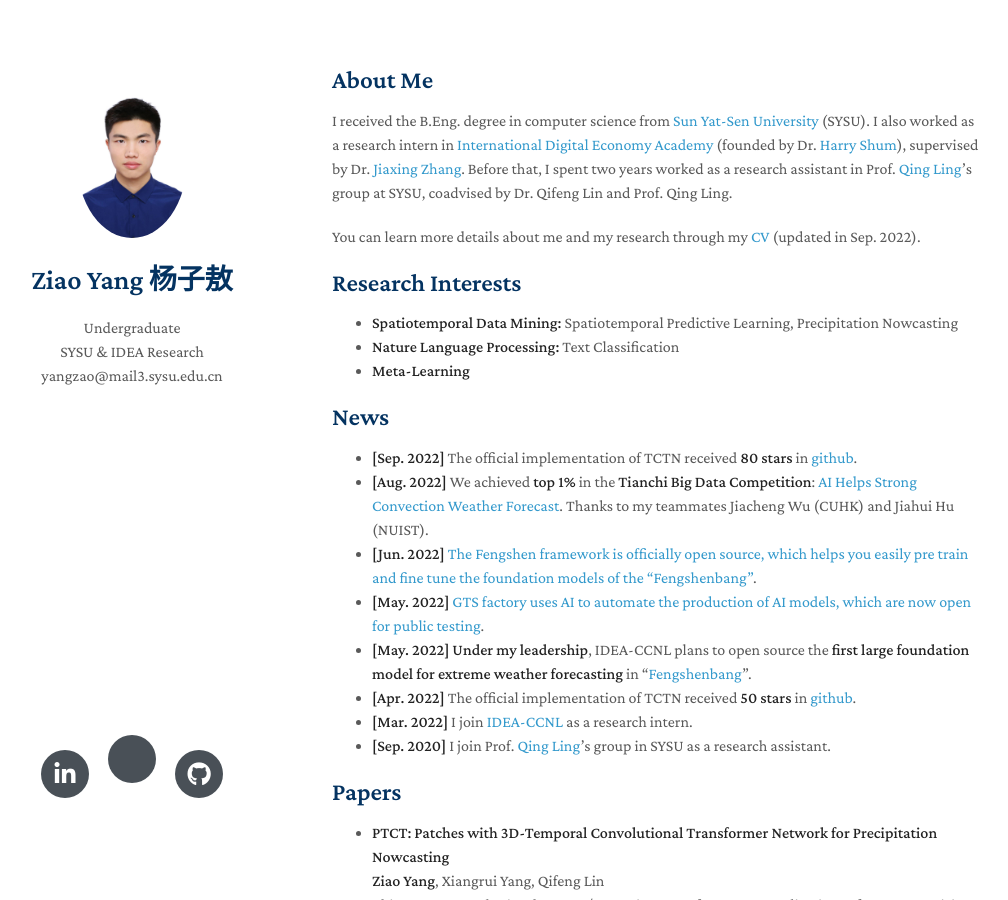
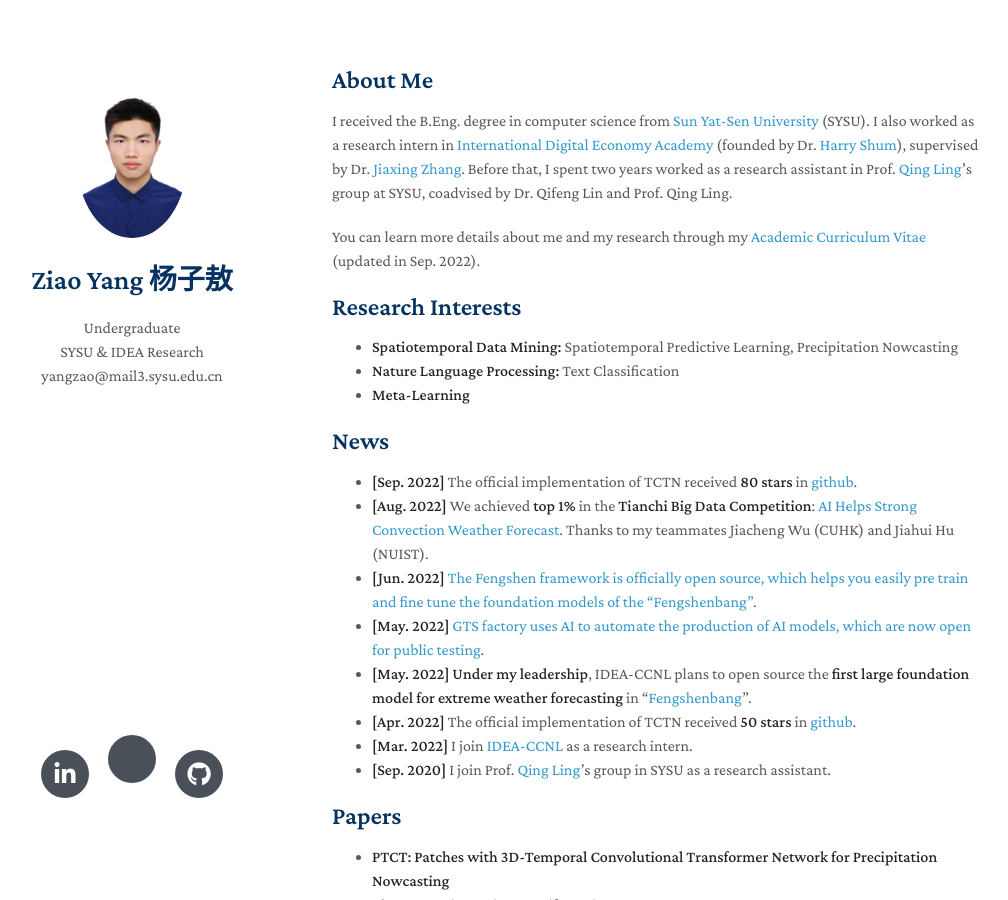
Before and after one commit to yangziao56/homepage, a Jekyll site: the page built from index.md, in a window 1280 px wide and 900 px high. Shown: the whole window, without its empty margins (138-1146 px from the left). Built offline with Jekyll 4.4.1, drawn with Linux system fonts in a browser that asks for light colours; nearby versions of some CDN libraries; a style sheet for code colours, icons or effects is not loaded; our own code applies the rules of GitHub Pages for plain Markdown files.

Commit message:
Update index.md
Signed-off-by: Ziao Yang <70676524+yangziao56@users.noreply.github.com>

```diff
--- a/index.md
+++ b/index.md
@@ -6,7 +6,7 @@
 
 I received the B.Eng. degree in computer science from [Sun Yat-Sen University](https://www.sysu.edu.cn/sysuen/) (SYSU). I also worked as a research intern in [International Digital Economy Academy](https://idea.edu.cn/en/about-idea.html) (founded by Dr. [Harry Shum](https://idea.edu.cn/en/about-team/harry_shum.html)), supervised by Dr. [Jiaxing Zhang](https://idea.edu.cn/en/person/zhangjiaxing.html). Before that,  I spent two years worked as a research assistant in Prof. [Qing Ling](http://home.ustc.edu.cn/~qingling/)'s group at SYSU, coadvised by Dr. Qifeng Lin and Prof. Qing Ling.
 
-You can learn more details about me and my research through my [CV](https://github.com/yangziao56/homepage/raw/main/pdf/Ziao_Yang-CV.pdf) (updated in Sep. 2022).
+You can learn more details about me and my research through my [Academic Curriculum Vitae](https://github.com/yangziao56/homepage/raw/main/pdf/Ziao_Yang-CV.pdf) (updated in Sep. 2022).
 
 
 ## Research Interests
```
